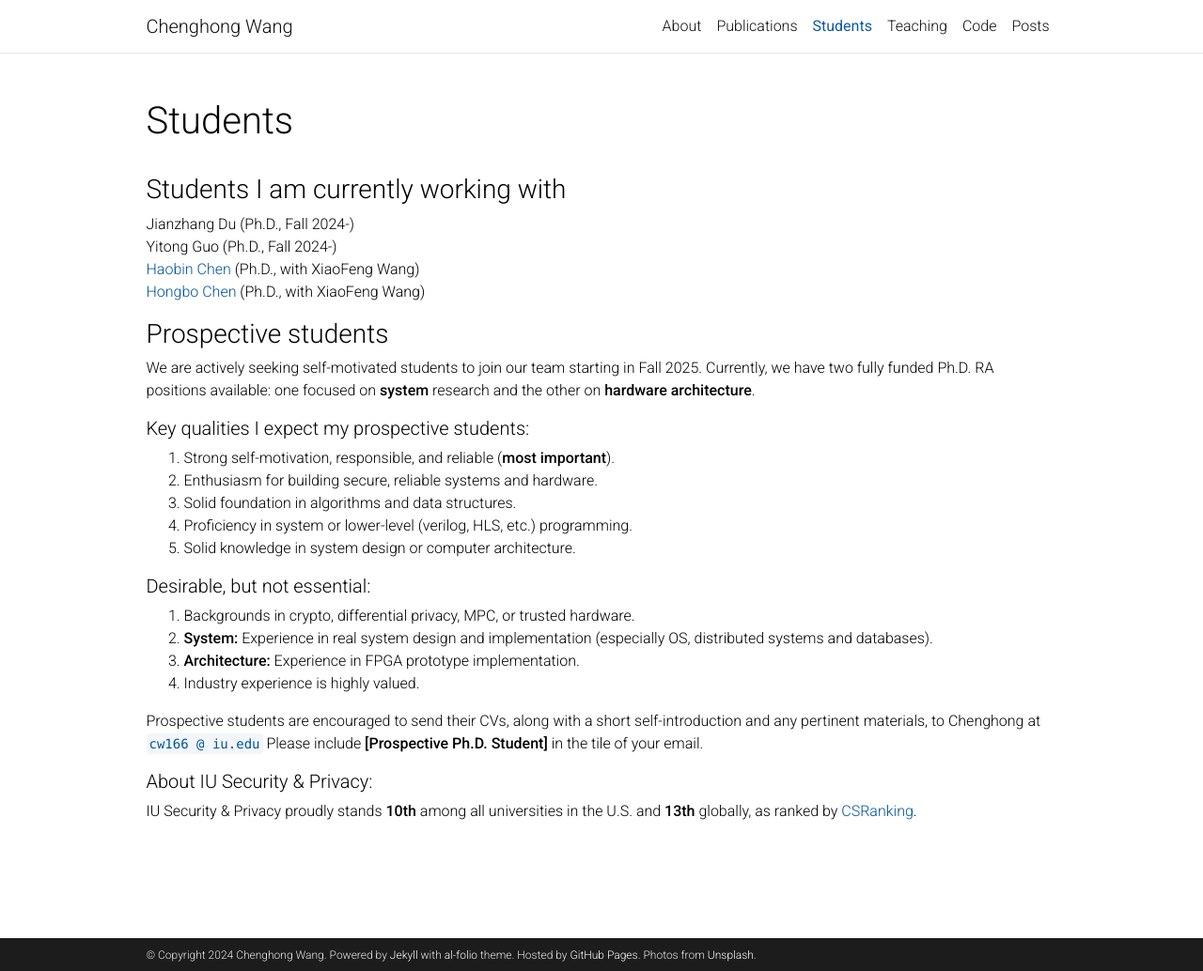
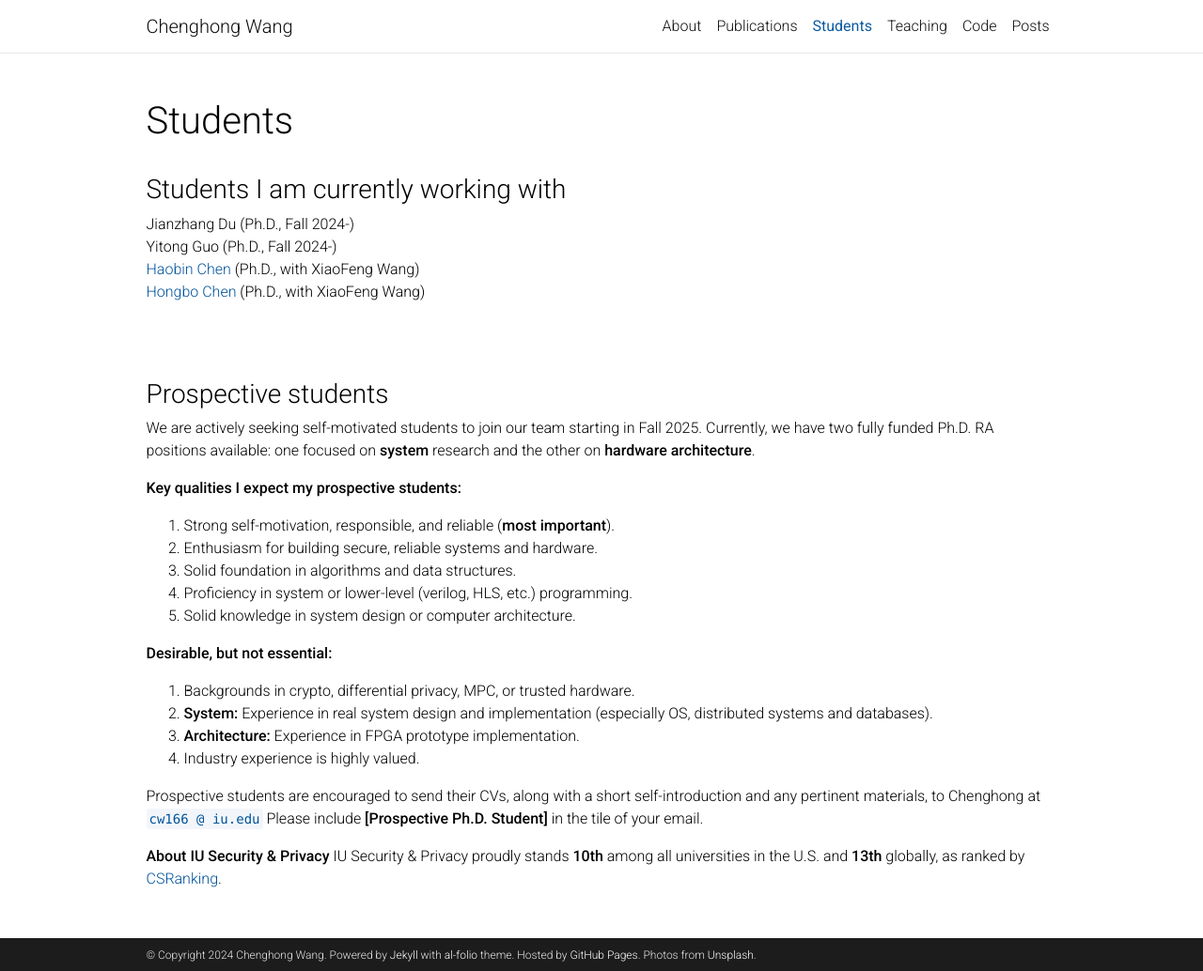
Before and after one commit to lovingmage/lovingmage.github.io, a Jekyll site: the page built from _pages/students.md, in a window 1280 px wide and 1034 px high. Shown: the whole window at 94% size. Built offline with Jekyll 4.4.1, drawn with Linux system fonts in a browser that asks for light colours; comment, search, counter and statistics services are not loaded; a style sheet for code colours, icons or effects is not loaded.

Commit message:
Update students.md

```diff
--- a/_pages/students.md
+++ b/_pages/students.md
@@ -14,12 +14,13 @@ Yitong Guo (Ph.D., Fall 2024-)\
 [Haobin Chen](https://hiroki-chen.github.io/) (Ph.D., with XiaoFeng Wang)\
 [Hongbo Chen](https://hc50.pages.iu.edu/) (Ph.D., with XiaoFeng Wang)
 
-
+<br />
+<br />
 
 ### Prospective students
 We are actively seeking self-motivated students to join our team starting in Fall 2025. Currently, we have two fully funded Ph.D. RA positions available: one focused on **system** research and the other on **hardware architecture**.
 
-##### Key qualities I expect my prospective students:
+**Key qualities I expect my prospective students:**
 
 1. Strong self-motivation, responsible, and reliable (**most important**).
 2. Enthusiasm for building secure, reliable systems and hardware.
@@ -28,7 +29,7 @@ We are actively seeking self-motivated students to join our team starting in Fal
 5. Solid knowledge in system design or computer architecture.
 
 
-##### Desirable, but not essential:
+**Desirable, but not essential:**
 
 1. Backgrounds in crypto, differential privacy, MPC, or trusted hardware.
 2. **System:** Experience in real system design and implementation (especially OS, distributed systems and databases).
@@ -37,5 +38,5 @@ We are actively seeking self-motivated students to join our team starting in Fal
 
 Prospective students are encouraged to send their CVs, along with a short self-introduction and any pertinent materials, to Chenghong at `cw166 @ iu.edu` Please include **[Prospective Ph.D. Student]** in the tile of your email.
 
-##### About IU Security & Privacy:
+**About IU Security & Privacy**
 IU Security & Privacy proudly stands **10th** among all universities in the U.S. and **13th** globally, as ranked by [CSRanking](https://csrankings.org/#/index?sec&us).
```
